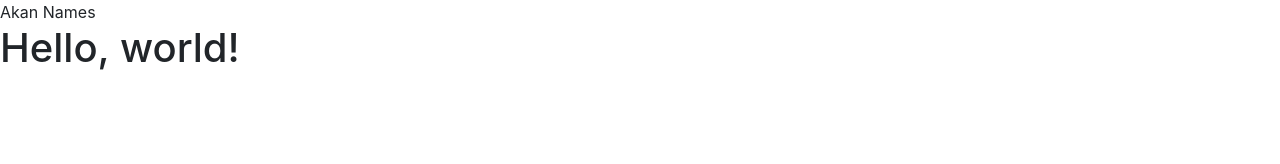
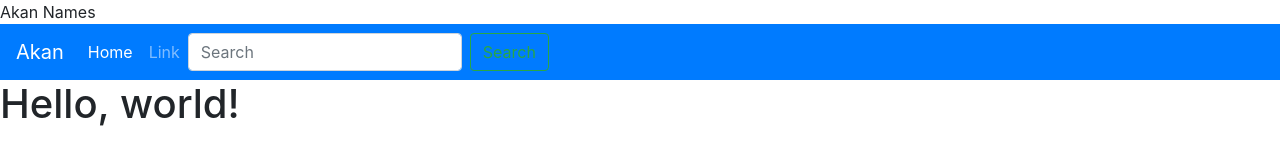
Before and after one commit to gracenyutu/akan, a plain HTML site: page IP2/akan.html in a window 1280 px wide. Drawn offline with nearby package versions, Linux system fonts and the light colour scheme.

Commit message:
Add navigation bar

```diff
--- a/IP2/akan.html
+++ b/IP2/akan.html
@@ -13,8 +13,28 @@
     <title>Akan Names</title>
   </head>
   <body>
-    <h1>Hello, world!</h1>
+    <nav class="navbar navbar-expand-lg navbar-dark bg-primary">
+  <a class="navbar-brand" href="#">Akan</a>
+  <button class="navbar-toggler" type="button" data-toggle="collapse" data-target="#navbarSupportedContent" aria-controls="navbarSupportedContent" aria-expanded="false" aria-label="Toggle navigation">
+    <span class="navbar-toggler-icon"></span>
+  </button>
 
+  <div class="collapse navbar-collapse" id="navbarSupportedContent">
+    <ul class="navbar-nav mr-auto">
+      <li class="nav-item active">
+        <a class="nav-link" href="#">Home <span class="sr-only">(current)</span></a>
+      </li>
+      <li class="nav-item">
+        <a class="nav-link" href="#">Link</a>
+      </li>
+
+    <form class="form-inline my-2 my-lg-0">
+      <input class="form-control mr-sm-2" type="search" placeholder="Search" aria-label="Search">
+      <button class="btn btn-outline-success my-2 my-sm-0" type="submit">Search</button>
+    </form>
+  </div>
+</nav>
+<h1>Hello, world!</h1>
     <!-- Optional JavaScript -->
     <!-- jQuery first, then Popper.js, then Bootstrap JS -->
     <script src="https://code.jquery.com/jquery-3.3.1.slim.min.js" integrity="sha384-q8i/X+965DzO0rT7abK41JStQIAqVgRVzpbzo5smXKp4YfRvH+8abtTE1Pi6jizo" crossorigin="anonymous"></script>
```
